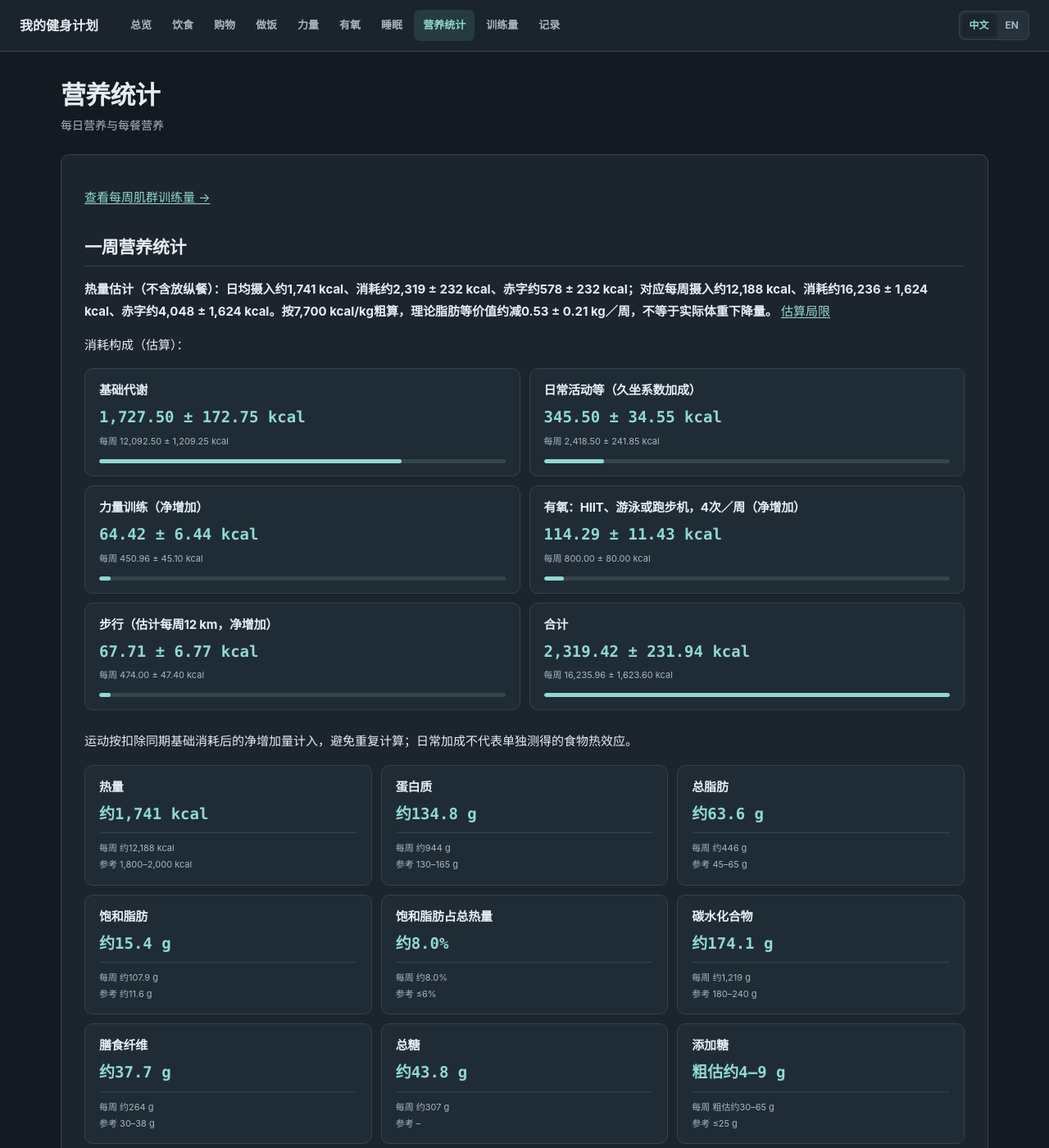
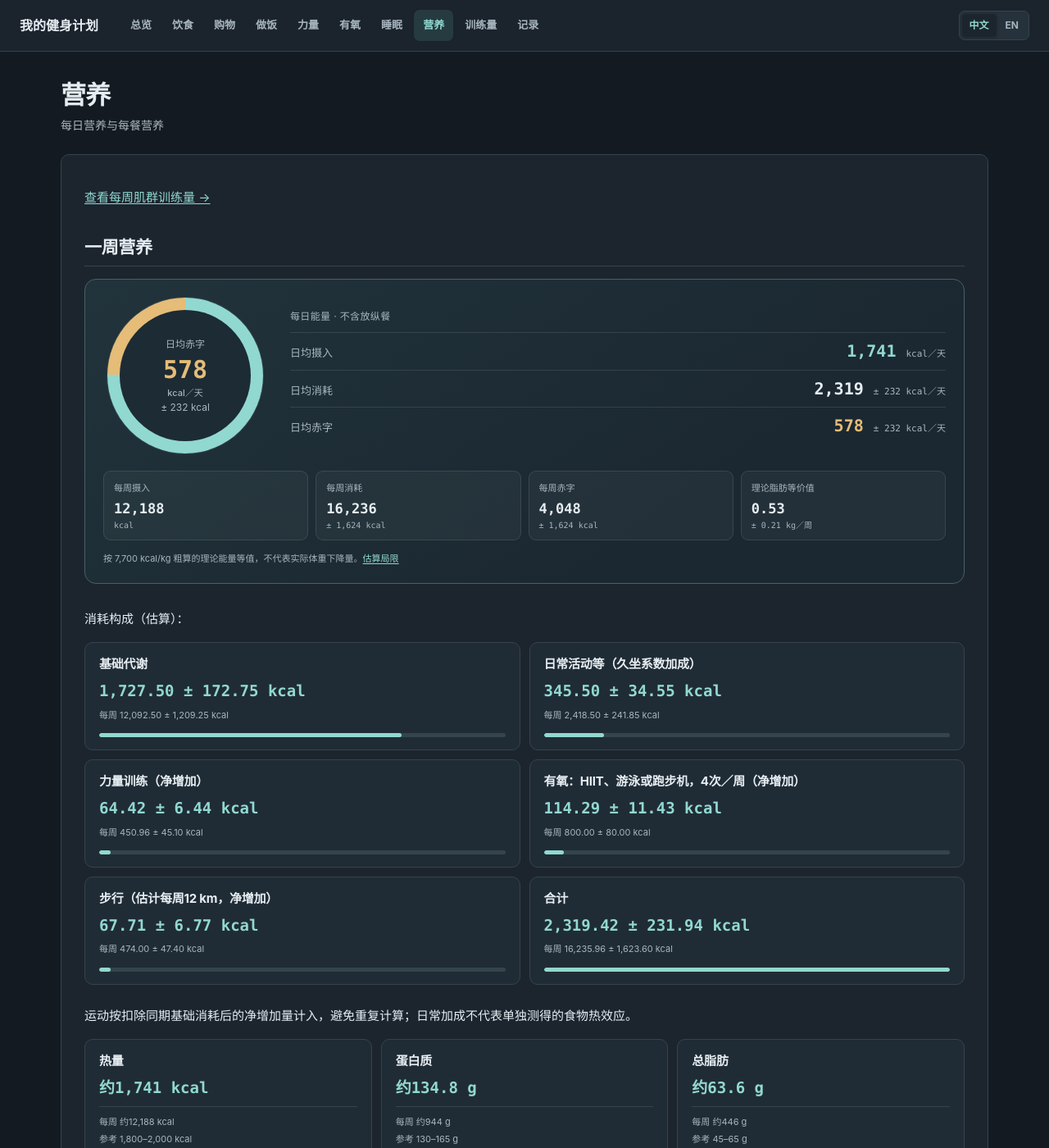
Before and after one commit to yunhaixiang/fitness, a Jekyll site: the page built from stats.md, in a window 1280 px wide and 1400 px high. Shown: the whole window at 82% size. Built offline with Jekyll 4.4.1, drawn with Linux system fonts in a browser that asks for light colours.

Commit message:
Visualize nutrition energy summary

```diff
--- a/_layouts/default.html
+++ b/_layouts/default.html
@@ -21,7 +21,7 @@
         <a href="{{ '/strength/' | relative_url }}"{% if page.url == '/strength/' %} aria-current="page"{% endif %}>力量</a>
         <a href="{{ '/cardio/' | relative_url }}"{% if page.url == '/cardio/' %} aria-current="page"{% endif %}>有氧</a>
         <a href="{{ '/sleep/' | relative_url }}"{% if page.url == '/sleep/' %} aria-current="page"{% endif %}>睡眠</a>
-        <a href="{{ '/stats/' | relative_url }}"{% if page.url == '/stats/' %} aria-current="page"{% endif %}>营养统计</a>
+        <a href="{{ '/stats/' | relative_url }}"{% if page.url == '/stats/' %} aria-current="page"{% endif %}>营养</a>
         <a href="{{ '/volume/' | relative_url }}"{% if page.url == '/volume/' %} aria-current="page"{% endif %}>训练量</a>
         <a href="{{ '/tracker/' | relative_url }}"{% if page.url == '/tracker/' %} aria-current="page"{% endif %}>记录</a>
       </nav>
--- a/assets/i18n.js
+++ b/assets/i18n.js
@@ -7,7 +7,7 @@
   // Longer entries take precedence. This keeps the plan's numbers and product links intact.
   const translations = {
     '总览': 'Overview', '饮食': 'Diet', '购物': 'Shopping', '做饭': 'Cooking', '力量': 'Strength',
-    '有氧': 'Cardio', '睡眠': 'Sleep', '统计': 'Stats', '营养统计': 'Nutrition', '训练量': 'Volume', '记录': 'Log',
+    '有氧': 'Cardio', '睡眠': 'Sleep', '统计': 'Stats', '营养统计': 'Nutrition', '营养': 'Nutrition', '训练量': 'Volume', '记录': 'Log',
     '跳到内容': 'Skip to content', '我的健身计划': 'My fitness plan', '主导航': 'Main navigation',
     '快速打开计划、备餐和记录。': 'Quick access to my plan, meal prep and records.',
     '按需要打开，不必从长文里寻找。': 'Open what I need without searching through one long document.',
@@ -112,8 +112,7 @@
     '视频用于提前学习；睡前按文字步骤练习，不看屏幕。': 'Use videos to learn beforehand; at bedtime follow the written steps without a screen.',
     '营养与训练统计': 'Nutrition & training statistics',
     '每日营养、每餐营养及每周训练量': 'Daily nutrition, meal nutrition and weekly training volume',
-    '营养统计': 'Nutrition statistics', '一周营养统计': 'Weekly nutrition',
-    '热量估计（不含放纵餐）：日均摄入约1,750 kcal、消耗约2,319 ± 232 kcal、赤字约569 ± 232 kcal；对应每周摄入约12,253 kcal、消耗约16,236 ± 1,624 kcal、赤字约3,983 ± 1,624 kcal。按7,700 kcal/kg粗算，理论脂肪等价值约减0.52 ± 0.21 kg／周，不等于实际体重下降量。': 'Calorie estimate (excluding treat meals): average intake about 1,750 kcal/day; expenditure about 2,319 ± 232 kcal/day; deficit about 569 ± 232 kcal/day. Weekly intake about 12,253 kcal, expenditure about 16,236 ± 1,624 kcal and deficit about 3,983 ± 1,624 kcal. Using 7,700 kcal/kg, the theoretical fat-energy equivalent is about 0.52 ± 0.21 kg/week, not the actual weight-loss prediction.',
+    '一周营养统计': 'Weekly Nutrition', '一周营养': 'Weekly Nutrition',
     '运动按扣除同期基础消耗后的净增加量计入，避免重复计算；日常加成不代表单独测得的食物热效应。': 'Exercise is counted as net expenditure above resting energy use to avoid double counting. The daily activity allowance is not a separately measured thermic effect of food.',
     '实际身体、饮食、训练和睡眠数据请在': 'Enter actual body, diet, training and sleep data on the',
     '页面填写。': 'page.',
@@ -244,6 +243,14 @@
     '维生素B12': 'Vitamin B12', '维生素D': 'Vitamin D', '膳食胆固醇': 'Dietary cholesterol',
     '碳水化合物': 'Carbohydrates', '膳食纤维': 'Dietary fibre', '饱和脂肪': 'Saturated fat',
     '总脂肪': 'Total fat', '添加糖': 'Added sugar', '总糖': 'Total sugars',
+    '每日能量与每周赤字估计': 'Daily energy and estimated weekly deficit',
+    '日均摄入占消耗约75%，赤字约25%': 'Average intake is about 75% of expenditure, with a 25% deficit',
+    '每日能量 · 不含放纵餐': 'Daily Energy · Excluding Treat Meals',
+    '日均摄入': 'Daily Intake', '日均消耗': 'Daily Expenditure', '日均赤字': 'Daily Deficit',
+    '每周摄入': 'Weekly Intake', '每周消耗': 'Weekly Expenditure', '每周赤字': 'Weekly Deficit',
+    '理论脂肪等价值': 'Theoretical Fat-Energy Equivalent',
+    'kcal／天': 'kcal/day', 'kg／周': 'kg/week',
+    '按 7,700 kcal/kg 粗算的理论能量等值，不代表实际体重下降量。': 'A rough energy equivalent using 7,700 kcal/kg; this is not a prediction of actual weight loss.',
     '营养指标': 'Nutrient', '热量估计': 'Calorie estimate', '消耗构成（估算）': 'Estimated expenditure breakdown',
     '每周 kcal（±10%）': 'Weekly kcal (±10%)', '日均 kcal（±10%）': 'Daily kcal (±10%)',
     '餐外饮品（日均）': 'Drinks outside meals (daily avg.)',
--- a/assets/site.css
+++ b/assets/site.css
@@ -293,3 +293,29 @@ img{max-width:100%;height:auto}
 @media(max-width:1000px){.volume-photo-grid{grid-template-columns:1fr}.volume-photo{max-width:680px;margin-inline:auto}.volume-photo-badge{font-size:clamp(9px,2vw,14px)}}
 @media(max-width:760px){.volume-detail-grid{grid-template-columns:repeat(2,minmax(0,1fr))}}
 @media(max-width:520px){.volume-detail-grid{grid-template-columns:1fr}.volume-photo-badge{font-size:8px;padding:1px 4px}.volume-switch{display:flex}.volume-switch-button{flex:1;min-width:0}}
+
+/* Nutrition overview */
+.nutrition-overview{margin:12px 0 30px;padding:22px;border:1px solid #486068;border-radius:14px;background:linear-gradient(145deg,#21333b,#1b2831 70%)}
+.nutrition-overview-main{display:grid;grid-template-columns:200px minmax(0,1fr);gap:28px;align-items:center}
+.nutrition-ring{width:190px;height:190px;margin:auto;display:grid;place-items:center;position:relative;border-radius:50%;background:conic-gradient(#91d8d1 0 75.1%,#e5bc78 75.1% 100%);box-shadow:0 0 0 1px #708b8b33}
+.nutrition-ring::before{content:"";position:absolute;inset:15px;border-radius:50%;background:#1d2b34}
+.nutrition-ring-center{z-index:1;text-align:center;line-height:1.3}
+.nutrition-ring-center span{display:block;color:var(--muted);font-size:12px}
+.nutrition-ring-center strong{display:block;margin:6px 0 3px;font:750 30px/1.1 ui-monospace,SFMono-Regular,Menlo,monospace;color:#e5bc78}
+.nutrition-ring-center small{display:block;margin-top:5px;color:var(--muted);font:500 11px/1.3 -apple-system,BlinkMacSystemFont,"Segoe UI",sans-serif}
+.nutrition-overview-eyebrow{margin:0 0 9px!important;color:var(--muted);font-size:12px;letter-spacing:.03em}
+.nutrition-overview-key{min-width:0}
+.nutrition-key-row{display:flex;justify-content:space-between;align-items:baseline;gap:12px;padding:9px 0;border-top:1px solid #ffffff1b}
+.nutrition-key-row span{font-size:13px;color:var(--muted)}
+.nutrition-key-row strong{font:700 20px/1.3 ui-monospace,SFMono-Regular,Menlo,monospace;white-space:nowrap}
+.nutrition-key-row small{font-size:11px;font-weight:500;color:var(--muted)}
+.nutrition-key-intake strong{color:#91d8d1}
+.nutrition-key-deficit strong{color:#e5bc78}
+.nutrition-week-grid{display:grid;grid-template-columns:repeat(4,minmax(0,1fr));gap:9px;margin-top:21px}
+.nutrition-week-grid>div{min-width:0;padding:11px 12px;background:#ffffff0a;border:1px solid #ffffff1a;border-radius:9px}
+.nutrition-week-grid span{display:block;color:var(--muted);font-size:11px}
+.nutrition-week-grid strong{display:block;margin-top:4px;font:700 17px/1.3 ui-monospace,SFMono-Regular,Menlo,monospace;color:var(--text);white-space:nowrap}
+.nutrition-week-grid small{display:block;margin-top:3px;font-size:10px;font-weight:500;color:var(--muted)}
+.nutrition-overview figcaption{margin-top:14px;color:var(--muted);font-size:11px;line-height:1.5}
+@media(max-width:760px){.nutrition-overview-main{grid-template-columns:1fr;gap:20px}.nutrition-week-grid{grid-template-columns:repeat(2,minmax(0,1fr))}}
+@media(max-width:420px){.nutrition-overview{padding:17px}.nutrition-key-row strong{font-size:17px}.nutrition-week-grid strong{font-size:15px}}
--- a/index.html
+++ b/index.html
@@ -35,7 +35,7 @@ hide_hero: true
 <section class="dashboard-section" aria-labelledby="data-heading">
   <h2 id="data-heading">数据</h2>
   <div class="link-grid">
-    <a href="{{ '/stats/' | relative_url }}"><strong>营养统计</strong><span>摄入、消耗和每餐营养</span></a>
+    <a href="{{ '/stats/' | relative_url }}"><strong>营养</strong><span>摄入、消耗和每餐营养</span></a>
     <a href="{{ '/volume/' | relative_url }}"><strong>训练量统计</strong><span>在家与健身馆的肌群图和每周组数</span></a>
     <a href="{{ '/tracker/' | relative_url }}"><strong>实际记录</strong><span>身体、饮食、训练、有氧与睡眠趋势</span></a>
   </div>
--- a/stats.md
+++ b/stats.md
@@ -1,6 +1,6 @@
 ---
 layout: default
-title: 营养统计
+title: 营养
 description: 每日营养与每餐营养
 permalink: /stats/
 visual: true
@@ -10,9 +10,32 @@ visual: true
 
 
 
-## 一周营养统计
+## 一周营养
 
-**热量估计（不含放纵餐）：日均摄入约1,741 kcal、消耗约2,319 ± 232 kcal、赤字约578 ± 232 kcal；对应每周摄入约12,188 kcal、消耗约16,236 ± 1,624 kcal、赤字约4,048 ± 1,624 kcal。按7,700 kcal/kg粗算，理论脂肪等价值约减0.53 ± 0.21 kg／周，不等于实际体重下降量。** [估算局限](https://www.niddk.nih.gov/health-information/professionals/diabetes-discoveries-practice/nih-body-weight-planner)
+<figure class="nutrition-overview" aria-label="每日能量与每周赤字估计">
+  <div class="nutrition-overview-main">
+    <div class="nutrition-ring" aria-label="日均摄入占消耗约75%，赤字约25%">
+      <div class="nutrition-ring-center">
+        <span>日均赤字</span>
+        <strong>578 <small>kcal／天</small></strong>
+        <span>± 232 kcal</span>
+      </div>
+    </div>
+    <div class="nutrition-overview-key">
+      <p class="nutrition-overview-eyebrow">每日能量 · 不含放纵餐</p>
+      <div class="nutrition-key-row nutrition-key-intake"><span>日均摄入</span><strong>1,741 <small>kcal／天</small></strong></div>
+      <div class="nutrition-key-row nutrition-key-burn"><span>日均消耗</span><strong>2,319 <small>± 232 kcal／天</small></strong></div>
+      <div class="nutrition-key-row nutrition-key-deficit"><span>日均赤字</span><strong>578 <small>± 232 kcal／天</small></strong></div>
+    </div>
+  </div>
+  <div class="nutrition-week-grid">
+    <div><span>每周摄入</span><strong>12,188 <small>kcal</small></strong></div>
+    <div><span>每周消耗</span><strong>16,236 <small>± 1,624 kcal</small></strong></div>
+    <div><span>每周赤字</span><strong>4,048 <small>± 1,624 kcal</small></strong></div>
+    <div><span>理论脂肪等价值</span><strong>0.53 <small>± 0.21 kg／周</small></strong></div>
+  </div>
+  <figcaption>按 7,700 kcal/kg 粗算的理论能量等值，不代表实际体重下降量。<a href="https://www.niddk.nih.gov/health-information/professionals/diabetes-discoveries-practice/nih-body-weight-planner">估算局限</a></figcaption>
+</figure>
 
 
 
```
